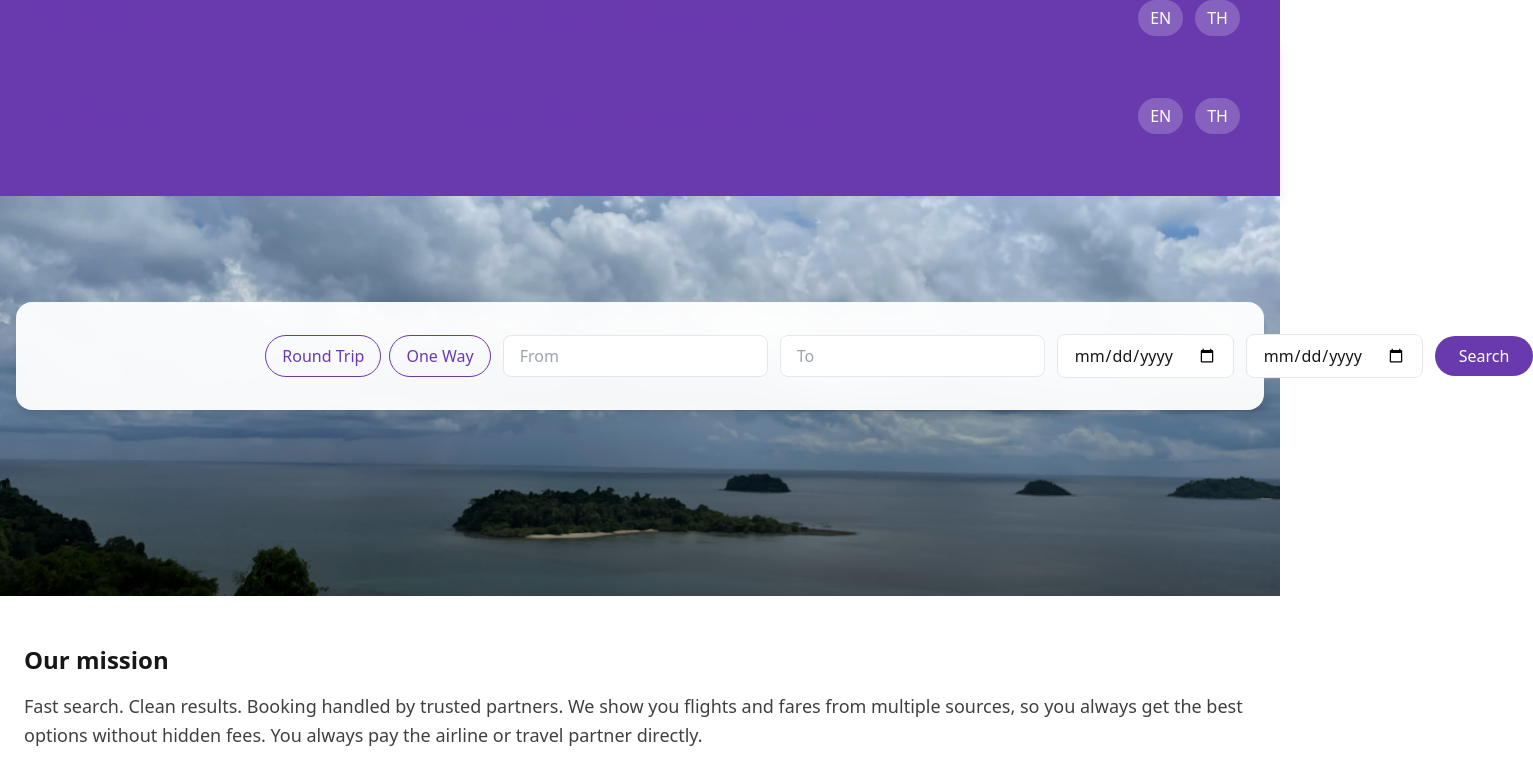
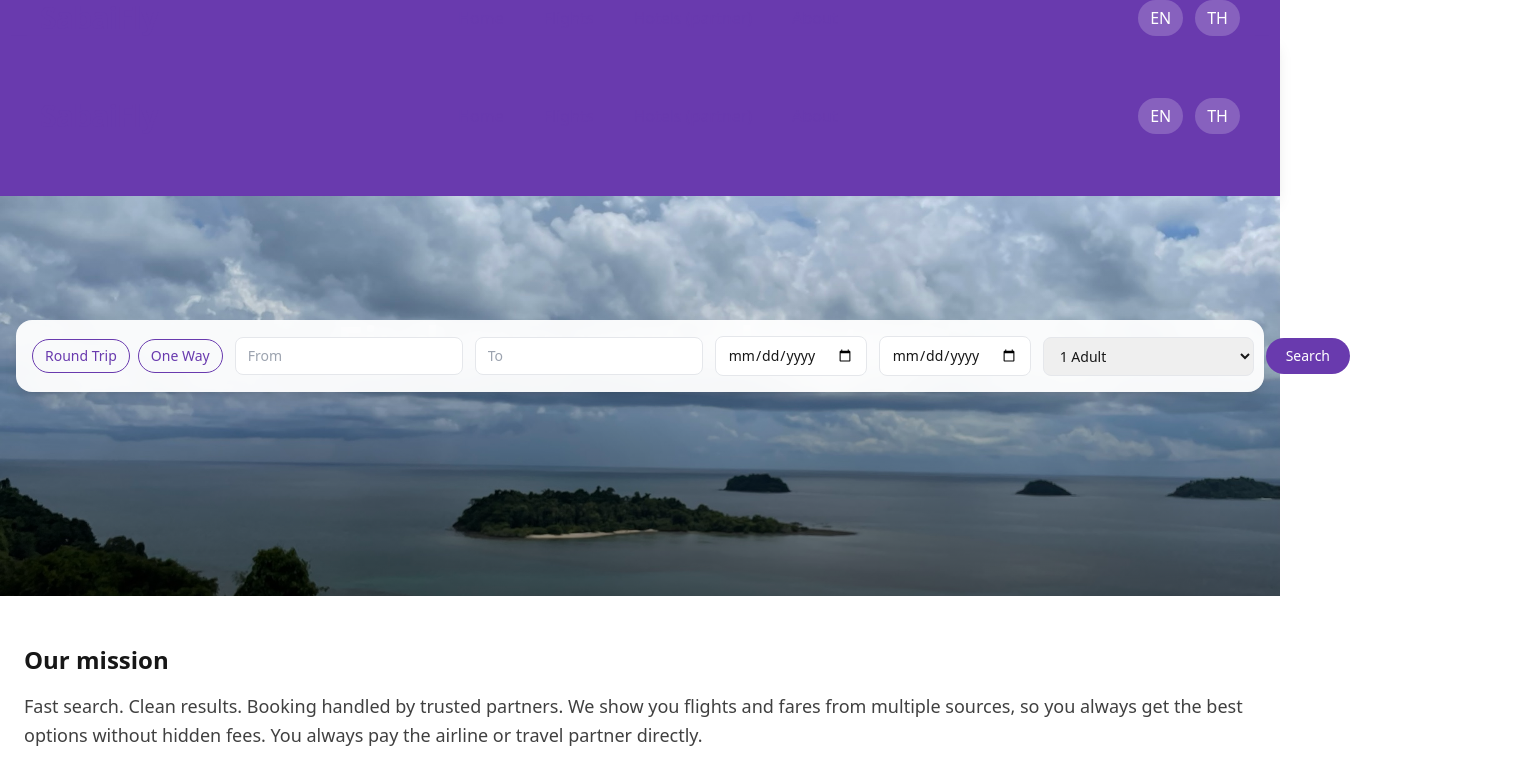
Before and after one commit to GarethScott007/sabaifly-site, a Next.js app: page / in a window 1280 px wide. Shown: the top 772 px of the page, 1533 px wide, since content can reach past the window. Built offline with nearby package versions, Linux system fonts and the light colour scheme.

Commit message:
Update SearchForm.tsx

```diff
--- a/components/SearchForm.tsx
+++ b/components/SearchForm.tsx
@@ -1,109 +1,71 @@
 "use client";
 
-import React, { useEffect, useRef } from "react";
+import React from "react";
 
 export default function SearchForm() {
-  const formRef = useRef<HTMLFormElement>(null);
-
-  useEffect(() => {
-    const form = formRef.current;
-    if (!form) return;
-
-    // Explicitly type as HTMLButtonElement[]
-    const tripButtons = Array.from(
-      form.querySelectorAll<HTMLButtonElement>("button[data-trip]")
-    );
-    const ret = form.querySelector<HTMLInputElement>("[name='return']");
-
-    tripButtons.forEach((btn) => {
-      btn.addEventListener("click", () => {
-        // Remove active classes from all buttons
-        tripButtons.forEach((b) =>
-          b.classList.remove("bg-brand", "text-white")
-        );
-
-        // Add active state to clicked button
-        btn.classList.add("bg-brand", "text-white");
-
-        // TypeScript-safe dataset access
-        const tripType = btn.dataset["trip"];
-
-        if (tripType === "oneway") {
-          if (ret) {
-            ret.value = "";
-            ret.disabled = true;
-          }
-        } else if (ret) {
-          ret.disabled = false;
-        }
-      });
-    });
-
-    // Cleanup listeners on unmount
-    return () => {
-      tripButtons.forEach((btn) => {
-        const clone = btn.cloneNode(true) as HTMLButtonElement;
-        btn.replaceWith(clone);
-      });
-    };
-  }, []);
-
   return (
-    <form
-      ref={formRef}
-      className="flex flex-col sm:flex-row gap-3 items-center justify-center p-4"
-    >
-      {/* Trip type toggle */}
-      <div className="flex gap-2">
+    <form className="flex flex-wrap md:flex-nowrap items-center justify-between gap-2 md:gap-3 w-full">
+      {/* Trip Type */}
+      <div className="flex gap-2 shrink-0">
         <button
           type="button"
-          data-trip="round"
-          className="px-4 py-2 rounded-full border border-brand text-brand hover:bg-brand hover:text-white transition-colors"
+          className="px-3 py-1.5 border border-brand text-brand rounded-full text-sm hover:bg-brand hover:text-white transition"
         >
           Round Trip
         </button>
         <button
           type="button"
-          data-trip="oneway"
-          className="px-4 py-2 rounded-full border border-brand text-brand hover:bg-brand hover:text-white transition-colors"
+          className="px-3 py-1.5 border border-brand text-brand rounded-full text-sm hover:bg-brand hover:text-white transition"
         >
           One Way
         </button>
       </div>
 
-      {/* Inputs */}
-      <div className="flex flex-col sm:flex-row gap-3 items-center w-full max-w-lg">
+      {/* From / To */}
       <input
         type="text"
         name="from"
         placeholder="From"
-          className="flex-1 px-4 py-2 border rounded-lg focus:ring-2 focus:ring-brand outline-none"
+        className="flex-1 px-3 py-2 border rounded-lg text-sm focus:ring-2 focus:ring-brand outline-none"
       />
       <input
         type="text"
         name="to"
         placeholder="To"
-          className="flex-1 px-4 py-2 border rounded-lg focus:ring-2 focus:ring-brand outline-none"
+        className="flex-1 px-3 py-2 border rounded-lg text-sm focus:ring-2 focus:ring-brand outline-none"
       />
+
+      {/* Dates */}
       <input
         type="date"
         name="depart"
-          placeholder="Departure"
-          className="flex-1 px-4 py-2 border rounded-lg focus:ring-2 focus:ring-brand outline-none"
+        className="px-3 py-2 border rounded-lg text-sm focus:ring-2 focus:ring-brand outline-none"
       />
       <input
         type="date"
         name="return"
-          placeholder="Return"
-          className="flex-1 px-4 py-2 border rounded-lg focus:ring-2 focus:ring-brand outline-none"
+        className="px-3 py-2 border rounded-lg text-sm focus:ring-2 focus:ring-brand outline-none"
       />
+
+      {/* Travellers */}
+      <select
+        name="travellers"
+        className="px-3 py-2 border rounded-lg text-sm focus:ring-2 focus:ring-brand outline-none"
+      >
+        <option>1 Adult</option>
+        <option>2 Adults</option>
+        <option>1 Adult, 1 Child</option>
+        <option>2 Adults, 1 Child, 1 Infant</option>
+        <option>Custom...</option>
+      </select>
+
+      {/* Search */}
       <button
         type="submit"
-          className="px-6 py-2 rounded-full bg-brand text-white hover:bg-brand-dark transition-colors"
+        className="px-5 py-2 rounded-full bg-brand text-white text-sm font-medium hover:bg-brand-dark transition"
       >
         Search
       </button>
-      </div>
     </form>
   );
 }
```
Lines whose indentation alone changed are shown as unchanged.
